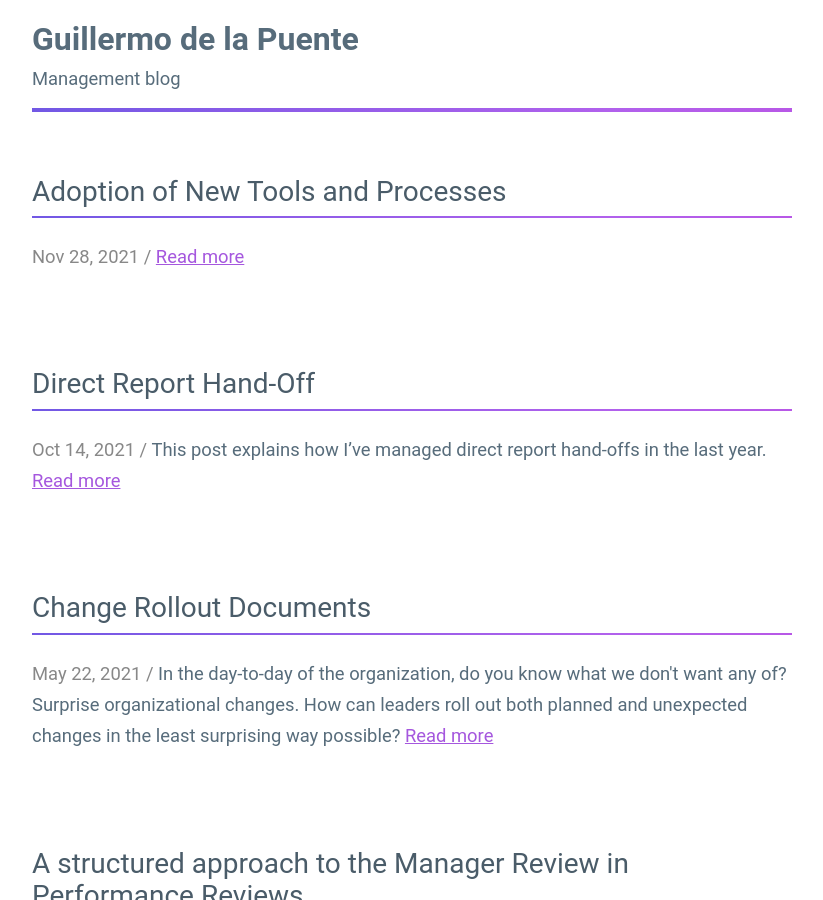
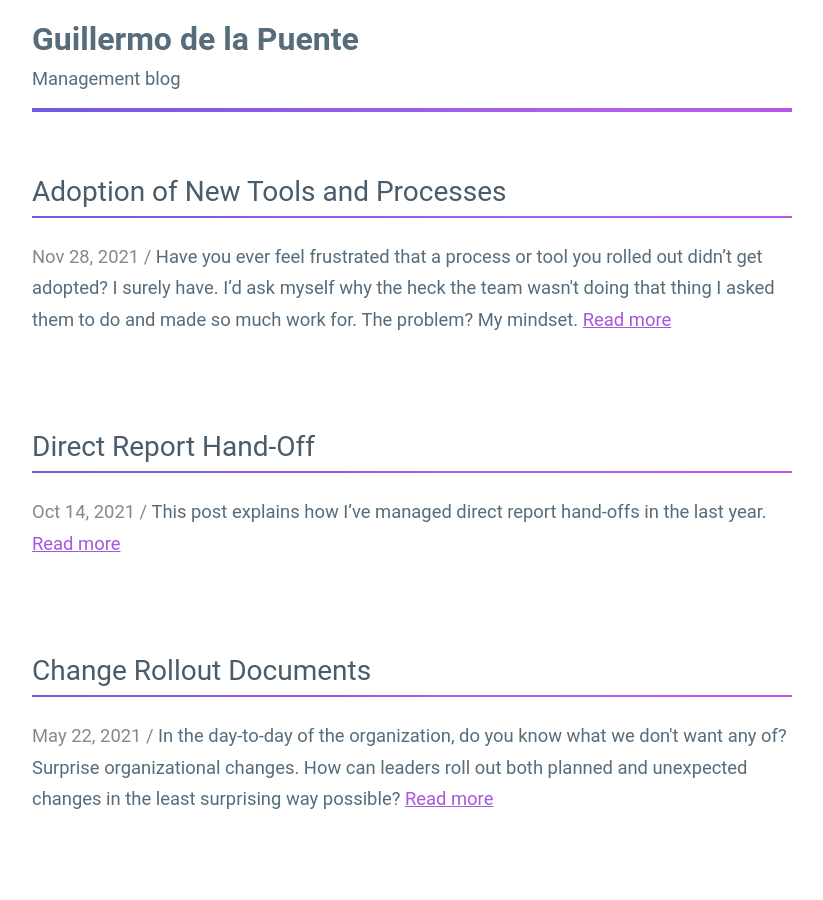
Before and after one commit to guillermodlpa/site, a Jekyll site: the page built from blog.html, in a window 1280 px wide and 900 px high. Shown: the whole window, without its empty margins (228-1051 px from the left). Built offline with Jekyll 4.4.1, drawn with Linux system fonts in a browser that asks for light colours.

Commit message:
Updated Thoughts On Adoption Of New Tools And Processes

```diff
--- a/_posts/2021-11-28-thoughts-on-adoption-of-new-tools-and-processes.markdown
+++ b/_posts/2021-11-28-thoughts-on-adoption-of-new-tools-and-processes.markdown
@@ -1,6 +1,9 @@
 ---
 title: Adoption of New Tools and Processes
 date: 2021-11-28 10:00:00 Z
+excerpt: Have you ever feel frustrated that a process or tool you rolled out didn’t
+  get adopted? I surely have. I’d ask myself why the heck the team wasn't doing that
+  thing I asked them to do and made so much work for. The problem? My mindset.
 ---
 
 ![paul-skorupskas-7KLa-xLbSXA-unsplash-cropped.jpeg](/uploads/paul-skorupskas-7KLa-xLbSXA-unsplash-cropped.jpeg)
```
